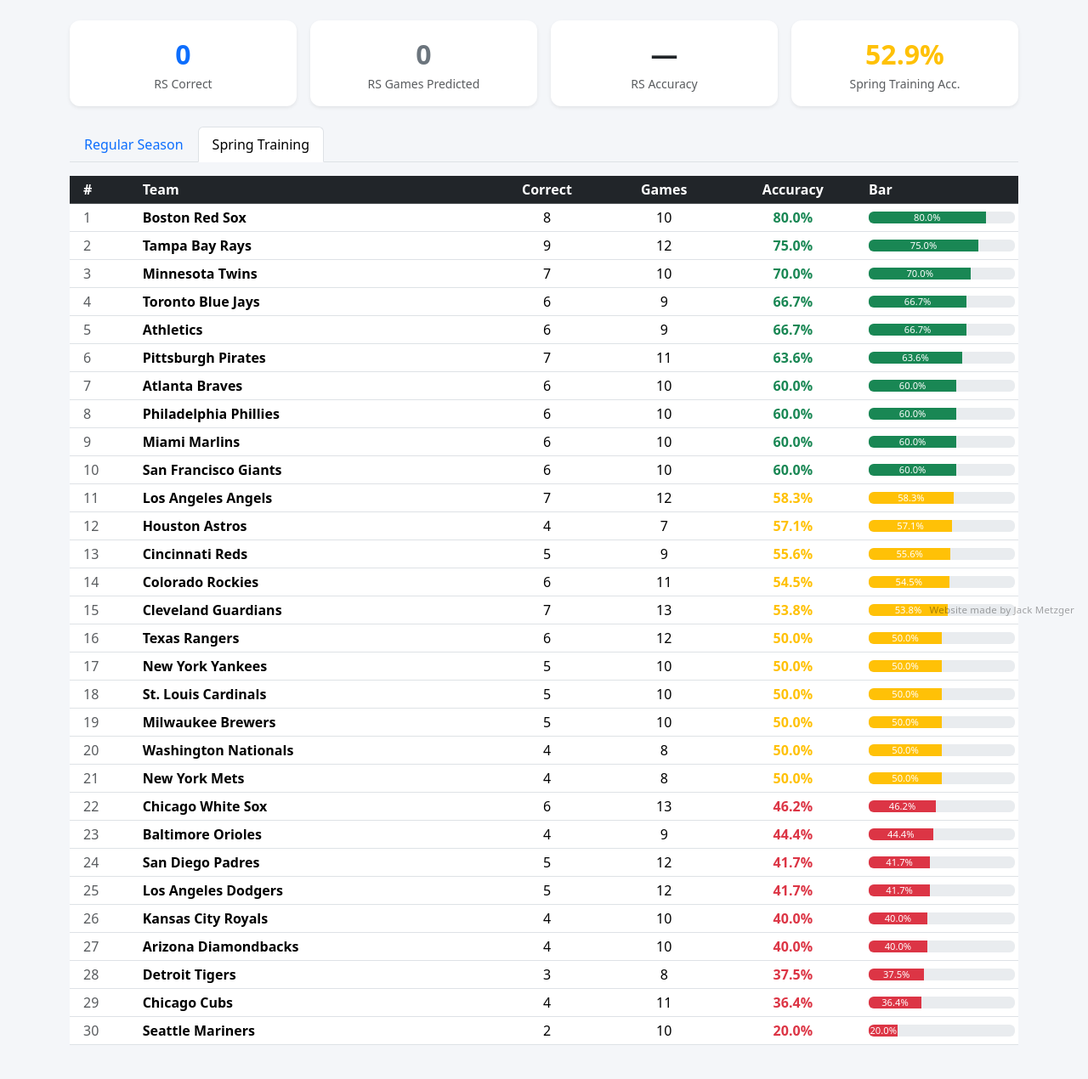
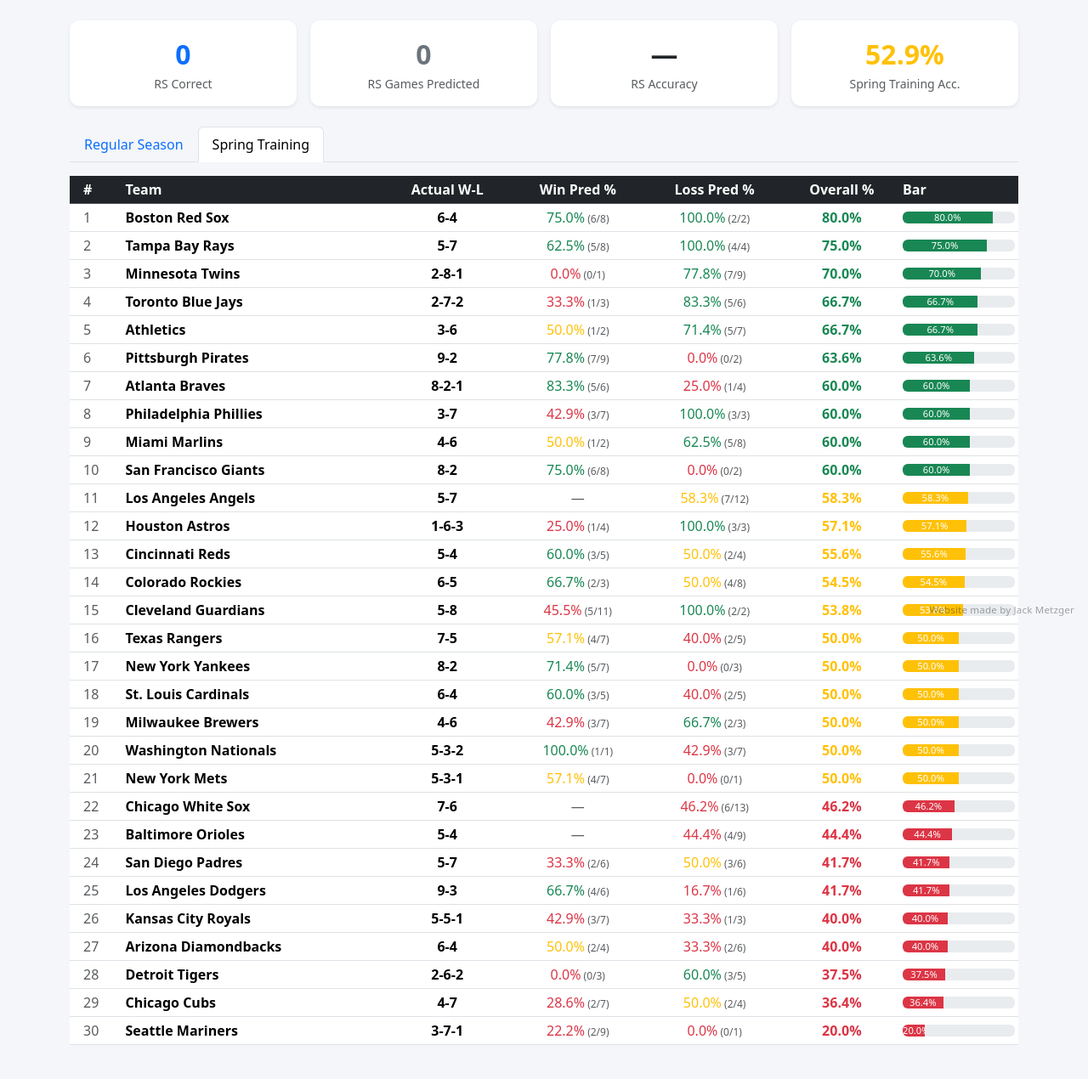
Before and after one commit to JMetzger32/DailyPredictionMLB, a Flask app: page /accuracy in a window 1280 px wide. Shown: the part 62-1332 px from the top of the page at 85% size. Run offline with Flask 3, Linux system fonts and the light colour scheme; parts of the project's set-up code (start-up, migrations or seed data) failed here and were passed over.

Commit message:
Add team W-L record and win/loss pred % to accuracy page

```diff
--- a/Desktop/CodeProjects/JackProject/app.py
+++ b/Desktop/CodeProjects/JackProject/app.py
@@ -456,25 +456,72 @@ def accuracy():
         team_stats = {}
         total_games = total_correct = 0
         for entry in entries:
-            if entry.get("correct") is None:
-                continue  # game not yet resolved
-            total_games += 1
-            if entry["correct"]:
-                total_correct += 1
+            actual    = entry.get("actual_winner")
+            predicted = entry.get("predicted_winner")
+            correct   = entry.get("correct")
+
             for side in ("away", "home"):
                 team_code = entry.get(f"{side}_team")
                 team_name = entry.get(f"{side}_team_name") or RETRO_TO_FULL_NAME.get(team_code, team_code)
                 if not team_code:
                     continue
                 if team_code not in team_stats:
-                    team_stats[team_code] = {"team": team_code, "name": team_name, "games": 0, "correct": 0}
-                team_stats[team_code]["games"] += 1
-                if entry["correct"]:
-                    team_stats[team_code]["correct"] += 1
+                    team_stats[team_code] = {
+                        "team": team_code, "name": team_name,
+                        "games": 0, "correct": 0,
+                        "actual_wins": 0, "actual_losses": 0, "actual_ties": 0,
+                        "win_pred_total": 0, "win_pred_correct": 0,
+                        "loss_pred_total": 0, "loss_pred_correct": 0,
+                    }
+                s = team_stats[team_code]
+
+                # Actual team W-L-T (counts all resolved games including ties)
+                if actual == "Tie":
+                    s["actual_ties"] += 1
+                elif actual is not None:
+                    team_side = "Home" if side == "home" else "Away"
+                    if actual == team_side:
+                        s["actual_wins"] += 1
+                    else:
+                        s["actual_losses"] += 1
+
+                # Win/loss prediction accuracy (skip unresolved and ties)
+                if correct is None:
+                    continue
+                s["games"] += 1
+                if correct:
+                    s["correct"] += 1
+                team_side = "Home" if side == "home" else "Away"
+                if predicted == team_side:
+                    s["win_pred_total"] += 1
+                    if correct:
+                        s["win_pred_correct"] += 1
+                else:
+                    s["loss_pred_total"] += 1
+                    if correct:
+                        s["loss_pred_correct"] += 1
+
+            if correct is None:
+                continue
+            total_games += 1
+            if correct:
+                total_correct += 1
+
+        def _pct(num, den):
+            return round(num / den, 3) if den else None
 
         teams_list = sorted(
             [
-                {**s, "accuracy": round(s["correct"] / s["games"], 3) if s["games"] else 0}
+                {
+                    **s,
+                    "accuracy":       _pct(s["correct"], s["games"]) or 0,
+                    "win_pred_pct":   _pct(s["win_pred_correct"],  s["win_pred_total"]),
+                    "loss_pred_pct":  _pct(s["loss_pred_correct"], s["loss_pred_total"]),
+                    "actual_record":  (
+                        f"{s['actual_wins']}-{s['actual_losses']}"
+                        + (f"-{s['actual_ties']}" if s["actual_ties"] else "")
+                    ),
+                }
                 for s in team_stats.values()
             ],
             key=lambda x: (-x["accuracy"], -x["games"])
@@ -483,7 +530,7 @@ def accuracy():
             "overall": {
                 "games":    total_games,
                 "correct":  total_correct,
-                "accuracy": round(total_correct / total_games, 3) if total_games else 0,
+                "accuracy": _pct(total_correct, total_games) or 0,
             },
             "teams": teams_list,
         }
--- a/Desktop/CodeProjects/JackProject/templates/accuracy.html
+++ b/Desktop/CodeProjects/JackProject/templates/accuracy.html
@@ -76,10 +76,11 @@
           <tr>
             <th class="ps-3">#</th>
             <th>Team</th>
-            <th class="text-center">Correct</th>
-            <th class="text-center">Games</th>
-            <th class="text-center">Accuracy</th>
-            <th style="width:180px">Bar</th>
+            <th class="text-center">Actual W-L</th>
+            <th class="text-center">Win Pred %</th>
+            <th class="text-center">Loss Pred %</th>
+            <th class="text-center">Overall %</th>
+            <th style="width:140px">Bar</th>
           </tr>
         </thead>
         <tbody id="rs-tbody"></tbody>
@@ -96,10 +97,11 @@
           <tr>
             <th class="ps-3">#</th>
             <th>Team</th>
-            <th class="text-center">Correct</th>
-            <th class="text-center">Games</th>
-            <th class="text-center">Accuracy</th>
-            <th style="width:180px">Bar</th>
+            <th class="text-center">Actual W-L</th>
+            <th class="text-center">Win Pred %</th>
+            <th class="text-center">Loss Pred %</th>
+            <th class="text-center">Overall %</th>
+            <th style="width:140px">Bar</th>
           </tr>
         </thead>
         <tbody id="st-tbody"></tbody>
@@ -147,18 +149,25 @@
     tbody.innerHTML = "";
 
     teams.forEach((t, i) => {
-      const pct     = t.accuracy;
-      const pctStr  = (pct * 100).toFixed(1) + "%";
-      const color   = accuracyColor(pct);
-      const barCol  = barColor(pct);
-      const barPct  = Math.round(pct * 100);
+      const pct    = t.accuracy;
+      const pctStr = (pct * 100).toFixed(1) + "%";
+      const color  = accuracyColor(pct);
+      const barCol = barColor(pct);
+      const barPct = Math.round(pct * 100);
+
+      function predCell(val, total) {
+        if (val == null || total == null || total === 0) return '<span class="text-muted">—</span>';
+        return `<span class="${accuracyColor(val)}">${(val * 100).toFixed(1)}%</span>`
+             + `<span class="text-muted" style="font-size:0.75rem;"> (${Math.round(val * total)}/${total})</span>`;
+      }
 
       const tr = document.createElement("tr");
       tr.innerHTML = `
         <td class="ps-3 text-muted">${i + 1}</td>
         <td class="fw-semibold">${t.name}</td>
-        <td class="text-center">${t.correct}</td>
-        <td class="text-center">${t.games}</td>
+        <td class="text-center fw-semibold">${t.actual_record || "—"}</td>
+        <td class="text-center">${predCell(t.win_pred_pct,  t.win_pred_total)}</td>
+        <td class="text-center">${predCell(t.loss_pred_pct, t.loss_pred_total)}</td>
         <td class="text-center fw-bold ${color}">${pctStr}</td>
         <td>
           <div class="progress" style="height:14px;">
```
